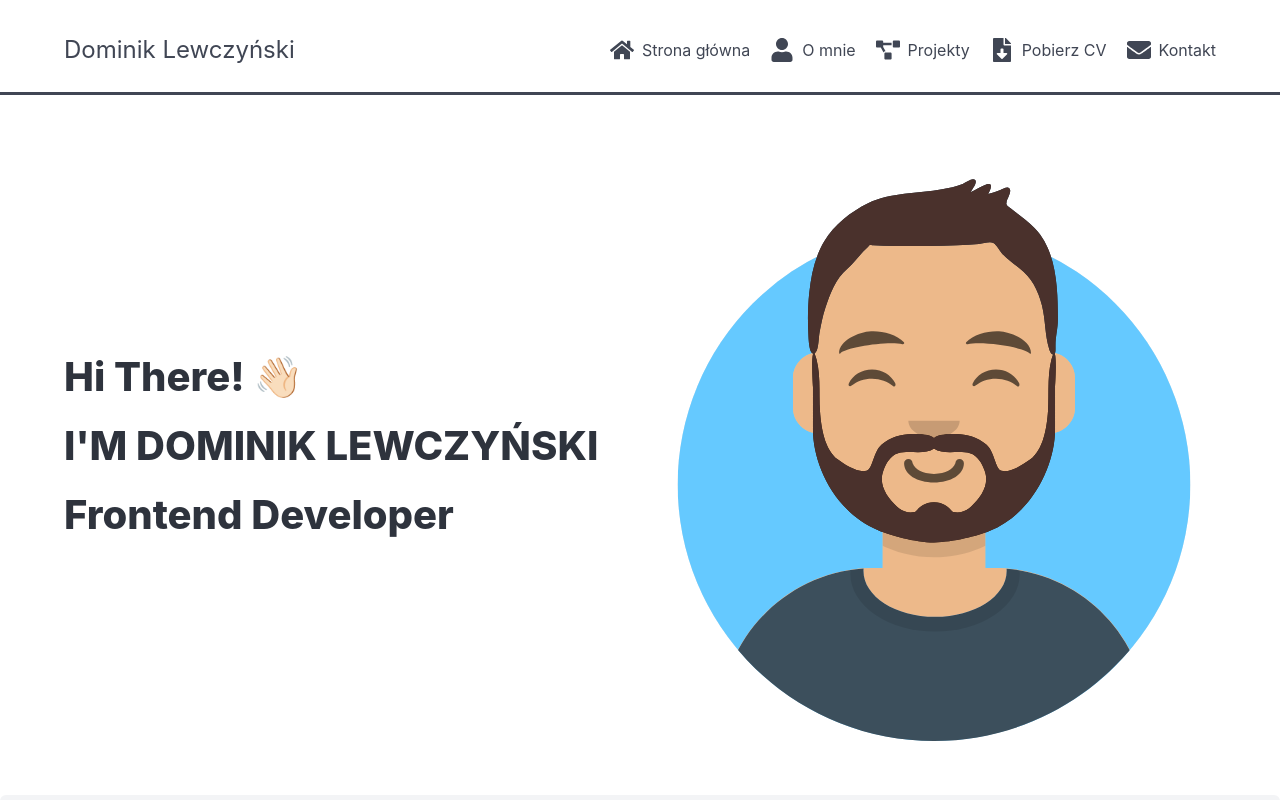
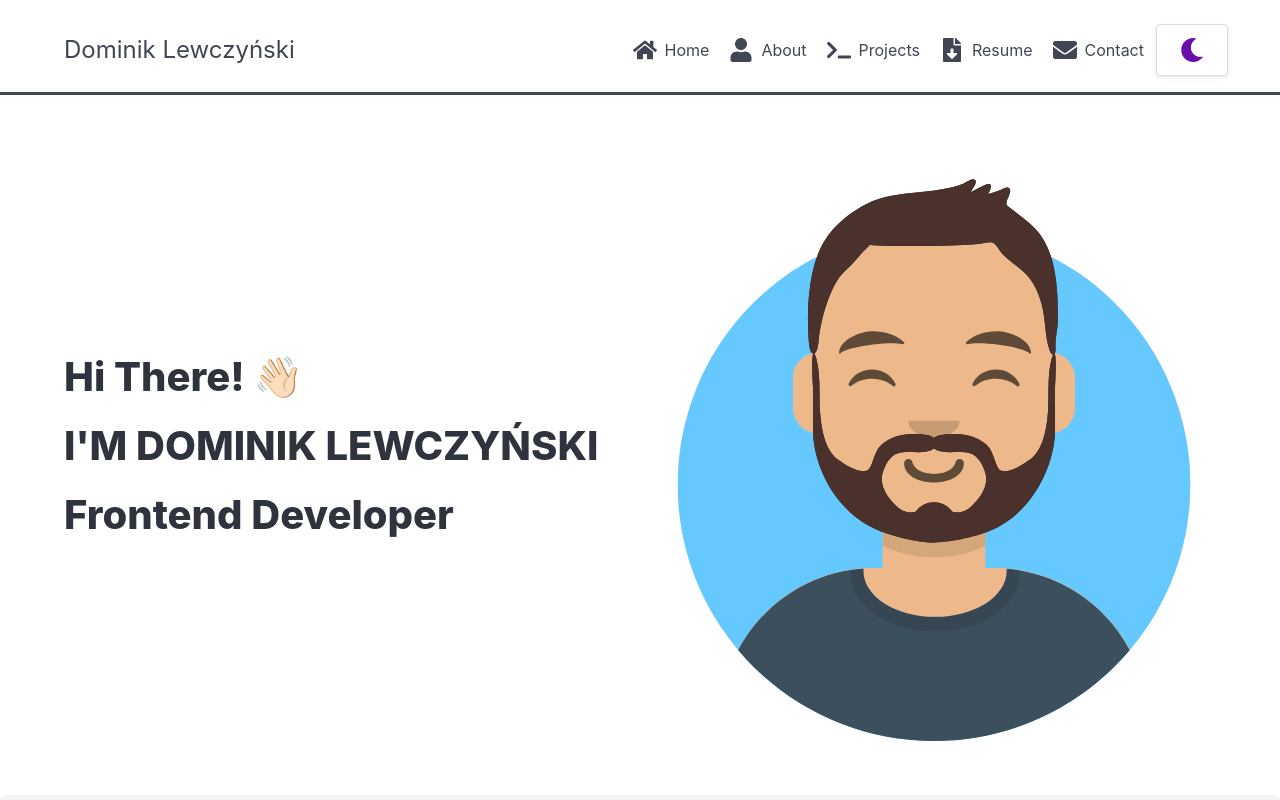
Before and after one commit to DLQuake/portfolio, a Next.js app: page / in a window 1280 px wide. Shown: the top 800 px of the page. Built offline with nearby package versions, Linux system fonts and the light colour scheme.

Commit message:
Add themeSwitcher to navbar and change content from polish to english

```diff
--- a/src/components/Navbar.js
+++ b/src/components/Navbar.js
@@ -1,7 +1,8 @@
-"use client"; // Oznaczamy komponent jako klienta
+"use client";
 import { useState } from 'react';
 import Link from 'next/link';
-import { FaHome, FaUser, FaProjectDiagram, FaFileDownload, FaEnvelope } from 'react-icons/fa'; // Importujemy ikony
+import { FaHome, FaUser, FaFileDownload, FaEnvelope, FaTerminal } from 'react-icons/fa'; // Importujemy ikony
+import ThemeSwitcher from './ThemeSwitcher';
 
 const Navbar = () => {
     const [isActive, setIsActive] = useState(false);
@@ -29,6 +30,7 @@ const Navbar = () => {
                         <span aria-hidden="true"></span>
                         <span aria-hidden="true"></span>
                         <span aria-hidden="true"></span>
+                        <span aria-hidden="true"></span>
                     </a>
                 </div>
 
@@ -38,20 +40,21 @@ const Navbar = () => {
 
                     <div className="navbar-end">
                         <Link href="/" className="navbar-item" onClick={() => setIsActive(false)}>
-                            <FaHome className="icon" /> Strona główna
+                            <FaHome className="icon" /> Home
                         </Link>
                         <Link href="/about" className="navbar-item" onClick={() => setIsActive(false)}>
-                            <FaUser className="icon" /> O mnie
+                            <FaUser className="icon" /> About
                         </Link>
                         <Link href="/projects" className="navbar-item" onClick={() => setIsActive(false)}>
-                            <FaProjectDiagram className="icon" /> Projekty
+                            <FaTerminal className="icon" /> Projects
                         </Link>
                         <Link href="/resume" className="navbar-item" onClick={() => setIsActive(false)}>
-                            <FaFileDownload className="icon" /> Pobierz CV
+                            <FaFileDownload className="icon" /> Resume
                         </Link>
                         <Link href="/contact" className="navbar-item" onClick={() => setIsActive(false)}>
-                            <FaEnvelope className="icon" /> Kontakt
+                            <FaEnvelope className="icon" /> Contact
                         </Link>
+                        <ThemeSwitcher />
                     </div>
                 </div>
             </div>
```
